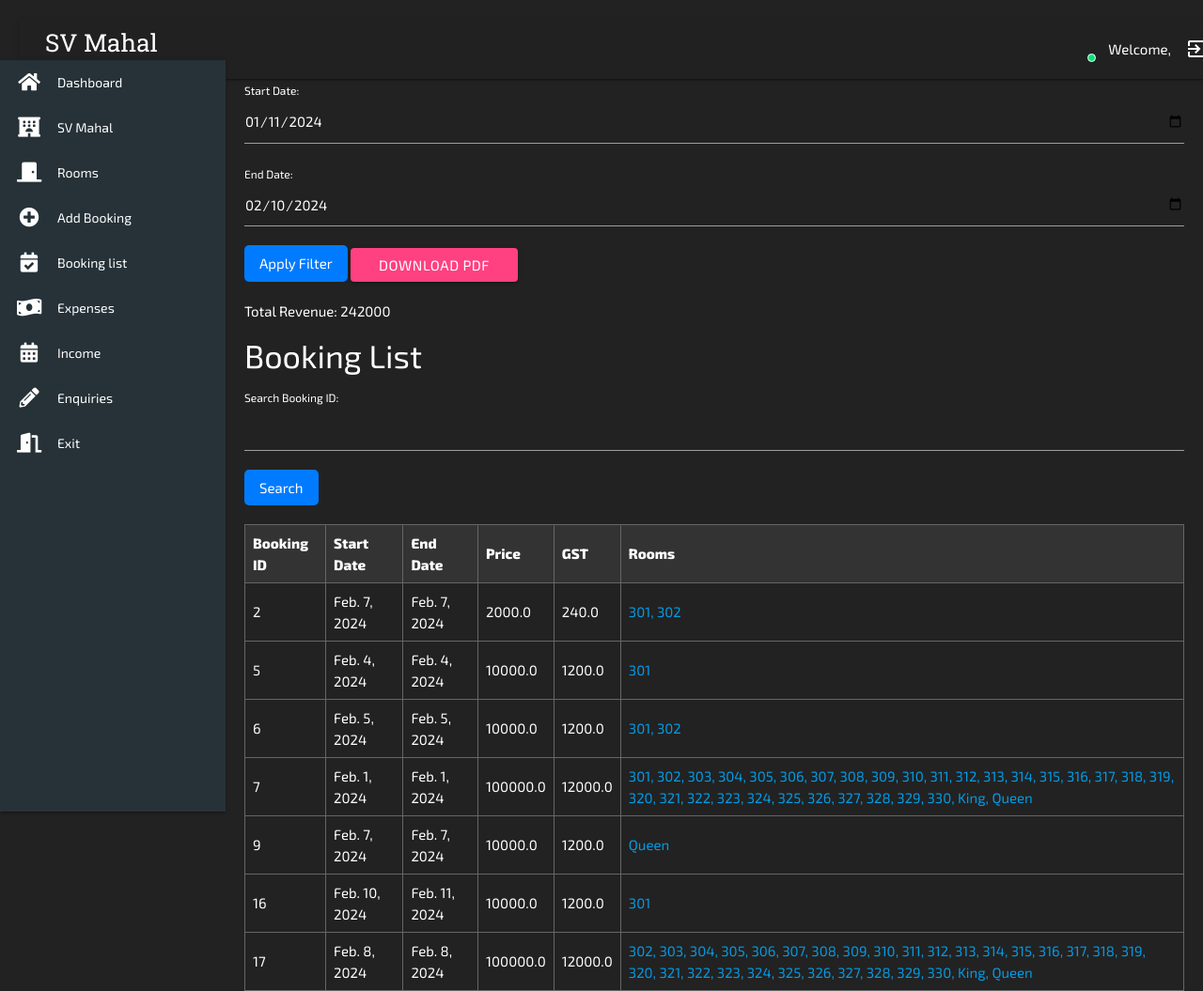
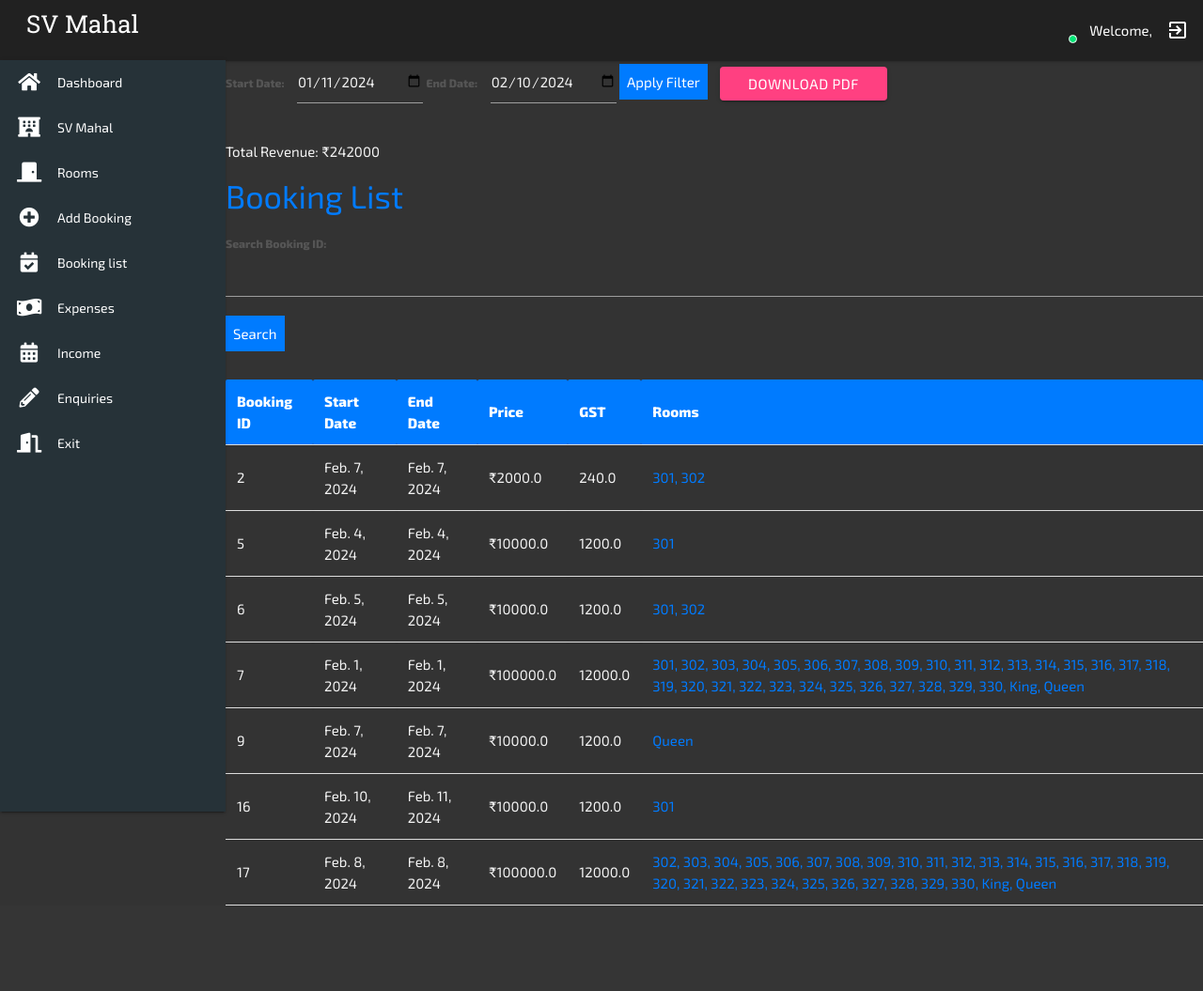
Before and after one commit to iratusbison/booking, a Django app: page /dashboard/booking/list/ in a window 1280 px wide. Shown: the whole page at 94% size. After the commit the page ends 964 px from the top, so only its background shows below. Run offline with Django 4.2, Linux system fonts and the light colour scheme; a user stored in the database is signed in; data comes from the database, SQL or seed files in the repository; both versions use the stored data as it was after the commit; some libraries are stand-ins or nearby versions; some web fonts are replaced.

Commit message:
for svmahal

```diff
--- a/itemmanager/templates/booking_list.html
+++ b/itemmanager/templates/booking_list.html
@@ -6,83 +6,121 @@
     <meta name="viewport" content="width=device-width, initial-scale=1.0">
     <title>Booking List</title>
     <style>
-        /* Dark Mode Styles */
+        .date-input {
+          position: relative;
+          display: inline-block;
+    }
+
+       .calendar-icon {
+         position: absolute;
+         top: 50%;
+         right: 5px;
+         transform: translateY(-50%);
+         cursor: pointer;
+    }
+        /* Add custom styles for the Booking List */
         body {
-            background-color: #222;
-            color: #fff;
-            font-family: Arial, sans-serif;
-            padding: 20px;
+            background-color: #333; /* Dark background color */
+            color: #f4f4f4; /* Light text color */
         }
 
-        h1 {
-            color: #fff;
+        h4 {
+            color: #007bff; /* Blue heading color */
         }
 
+        /* Style for the form and buttons */
         form {
             margin-bottom: 20px;
         }
 
         label {
-            color: #fff;
+            margin-right: 10px;
+            font-weight: bold;
+            color: #555;
+        }
+
+        input, button {
+            padding: 8px;
             margin-right: 10px;
         }
 
-        input[type="date"],
-        input[type="text"] {
-            padding: 5px;
-            border-radius: 5px;
-            border: 1px solid #ccc;
-            background-color: #333;
+        button {
+            background-color: #007bff;
+            color: #fff;
+            cursor: pointer;
+            border: none;
+        }
+
+        /* Style for the search form */
+        #search_form {
+            margin-top: 20px;
+            margin-bottom: 30px;
+        }
+
+        /* Style for the booking table */
+        table {
+            width: 100%;
+            border-collapse: collapse;
+            margin-top: 20px;
+        }
+
+        th, td {
+            padding: 12px;
+            text-align: left;
+            border-bottom: 1px solid #ddd;
+        }
+
+        th {
+            background-color: #007bff;
             color: #fff;
         }
 
-        button {
-            padding: 8px 16px;
-            border: none;
-            border-radius: 5px;
-            background-color: #007bff;
-            color: #fff;
-            cursor: pointer;
+        td {
+            background-color: #333;
         }
 
-        button:hover {
-            background-color: #0056b3;
+        /* Style for the link in the rooms column */
+        #booking_table a {
+            color: #007bff;
+            text-decoration: none;
         }
 
-        table {
-            width: 100%;
-            border-collapse: collapse;
-        }
-
-        th, td {
-            border: 1px solid #666;
-            padding: 8px;
-            text-align: left;
-        }
-
-        th {
-            background-color: #333;
-            color: #fff;
-        }
-
-        #search_form {
-            margin-bottom: 20px;
+        /* Responsive styles for smaller screens */
+        @media only screen and (max-width: 600px) {
+            table, th, td {
+                font-size: 14px;
+            }
         }
     </style>
+
 </head>
 <body>
-
+<script>
+    // Add this JavaScript function to toggle the calendar
+    function toggleCalendar(inputId) {
+        document.getElementById(inputId).click();
+    }
+</script>
+<!-- Filter Form -->
 <form method="get" action="{% url 'booking_list' %}">
     <label for="start_date">Start Date:</label>
-    <input type="date" id="start_date" name="start_date" value="{{ start_date|date:'Y-m-d' }}">
+    <div class="date-input">
+        <input type="date" id="start_date" name="start_date" value="{{ start_date|date:'Y-m-d' }}">
+
+    </div>
     <label for="end_date">End Date:</label>
-    <input type="date" id="end_date" name="end_date" value="{{ end_date|date:'Y-m-d' }}">
+    <div class="date-input">
+        <input type="date" id="end_date" name="end_date" value="{{ end_date|date:'Y-m-d' }}">
+
+    </div>
     <button type="submit">Apply Filter</button>
     <a href="{% url 'download_pdf_bookings' %}?start_date={{ start_date|date:'Y-m-d' }}&end_date={{ end_date|date:'Y-m-d' }}" class="btn btn-primary">Download PDF</a>
 </form>
 
-<p>Total Revenue: {{ total_revenue|default:"0.00" }}</p>
+<!-- Total Revenue -->
+<p>Total Revenue: ₹{{ total_revenue|default:"0.00" }}</p>
 
+<!-- Booking List -->
 <h4>Booking List</h4>
 
 <!-- Search Form -->
@@ -92,6 +130,7 @@
     <button type="button" id="search_button">Search</button>
 </form>
 
+<!-- Booking Table -->
 <table id="booking_table">
     <thead>
         <tr>
@@ -109,7 +148,7 @@
             <td>{{ booking_detail.booking.id }}</td>
             <td>{{ booking_detail.start_date }}</td>
             <td>{{ booking_detail.end_date }}</td>
-            <td>{{ booking_detail.price }}</td>
+            <td>₹{{ booking_detail.price }}</td>
             <td>{{ booking_detail.gst }}</td>
             <td>
                 {% if booking_detail.booking.id %}
@@ -123,9 +162,5 @@
     </tbody>
 </table>
 
-
-
-
-
 </body>
 {% endblock %}
--- a/itemmanager/views/view_aksinn.py
+++ b/itemmanager/views/view_aksinn.py
@@ -281,13 +281,31 @@ def generate_pdf_bill(booking):
     # Define styles
     styles = getSampleStyleSheet()
 
+    title_style = ParagraphStyle(
+    name='Title',
+    fontName='Helvetica-Bold',
+    fontSize=16,
+    alignment=1,  # Center alignment
+    spaceAfter=20
+      )
+
+    detail_style = ParagraphStyle(
+        name='Detail',
+        fontName='Helvetica',
+        fontSize=8,
+        alignment=1
+        )
+
     # Content for the PDF
     content = []
 
-    # Add SV Mahal and contact details
-    content.append(Paragraph("SV Mahal", styles['Title']))
-    content.append(Paragraph("456 Main Street, Cityville, Countryland", styles['Normal']))
-    content.append(Paragraph("Phone: +9876543210", styles['Normal']))
+    # Add title
+    content.append(Paragraph("SV Mahal", title_style))
+
+# Add details
+    content.append(Paragraph("No.192/1A, Vandavasi Road, Sevilimedu, Kanchipuram - 631502", detail_style))
+    content.append(Paragraph("Phone: 9842254415, 9994195966, 9443733265, 8608381175", detail_style))
+    content.append(Paragraph("GST: 33ADDFS68571Z8", detail_style))
 
     # Calculate GST dynamically
     price = Decimal(booking.price)  # Convert to Decimal
@@ -357,7 +375,7 @@ def download_pdf(request, booking_id):
 
     return response
 
-
+from reportlab.lib.styles import ParagraphStyle
 def generate_pdf_bookings(bookings, start_date, end_date, total_revenue):
     buffer = BytesIO()
 
@@ -367,13 +385,31 @@ def generate_pdf_bookings(bookings, start_date, end_date, total_revenue):
     # Define styles
     styles = getSampleStyleSheet()
 
+    title_style = ParagraphStyle(
+    name='Title',
+    fontName='Helvetica-Bold',
+    fontSize=16,
+    alignment=1,  # Center alignment
+    spaceAfter=20
+      )
+
+    detail_style = ParagraphStyle(
+        name='Detail',
+        fontName='Helvetica',
+        fontSize=8,
+        alignment=1
+        )
+
     # Content for the PDF
     content = []
 
-    # Add SV Mahal and contact details
-    content.append(Paragraph("SV Mahal", styles['Title']))
-    content.append(Paragraph("456 Main Street, Cityville, Countryland", styles['Normal']))
-    content.append(Paragraph("Phone: +9876543210", styles['Normal']))
+    # Add title
+    content.append(Paragraph("SV Mahal", title_style))
+
+# Add details
+    content.append(Paragraph("No.192/1A, Vandavasi Road, Sevilimedu, Kanchipuram - 631502", detail_style))
+    content.append(Paragraph("Phone: 9842254415, 9994195966, 9443733265, 8608381175", detail_style))
+    content.append(Paragraph("GST: 33ADDFS68571Z8", detail_style))
 
     # Table header for booking details
     header = ['Booking ID', 'Price', 'GST (12%)', 'Total Price', 'Name',
```
Also changed, not shown: itemmanager/templates/booking_create.html (+26 -5 lines), db.sqlite3.
